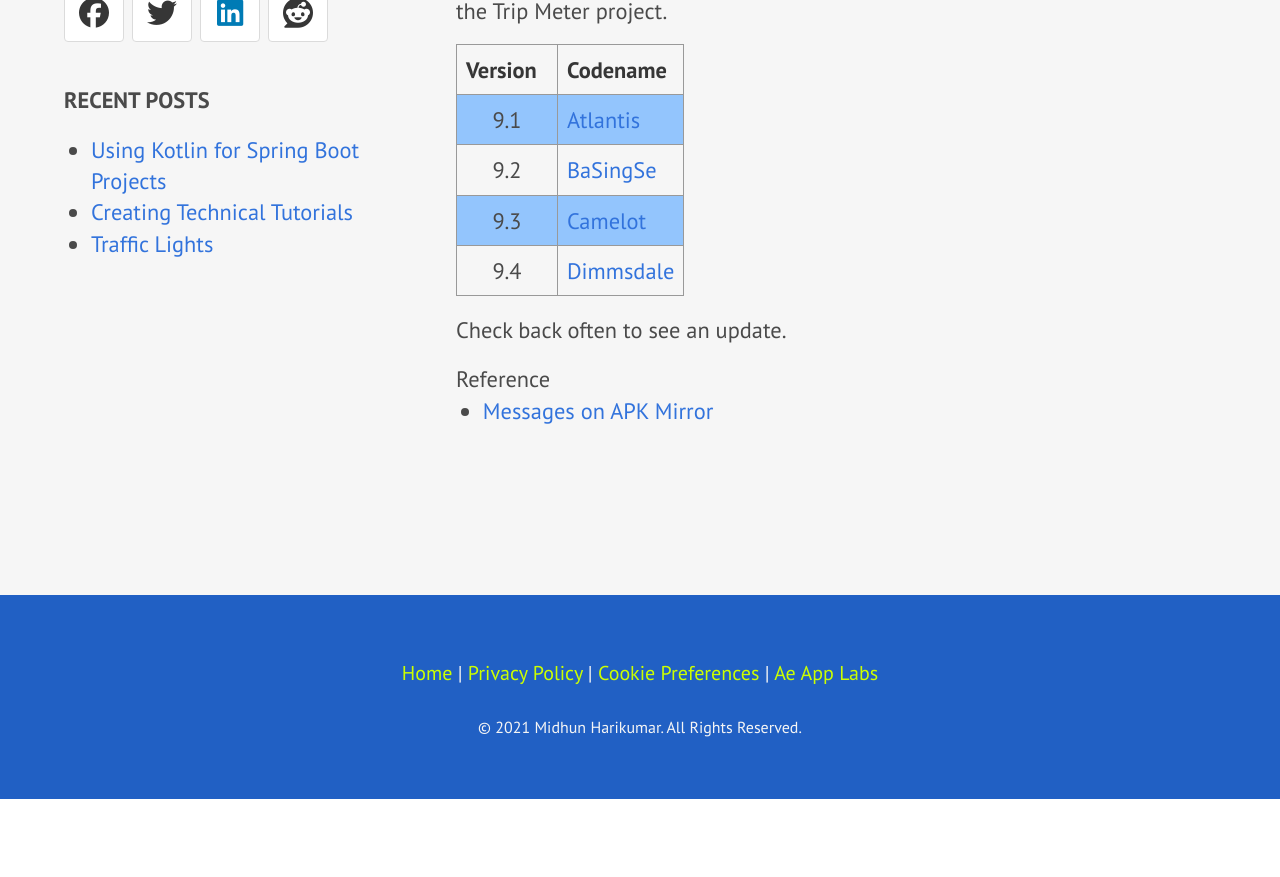
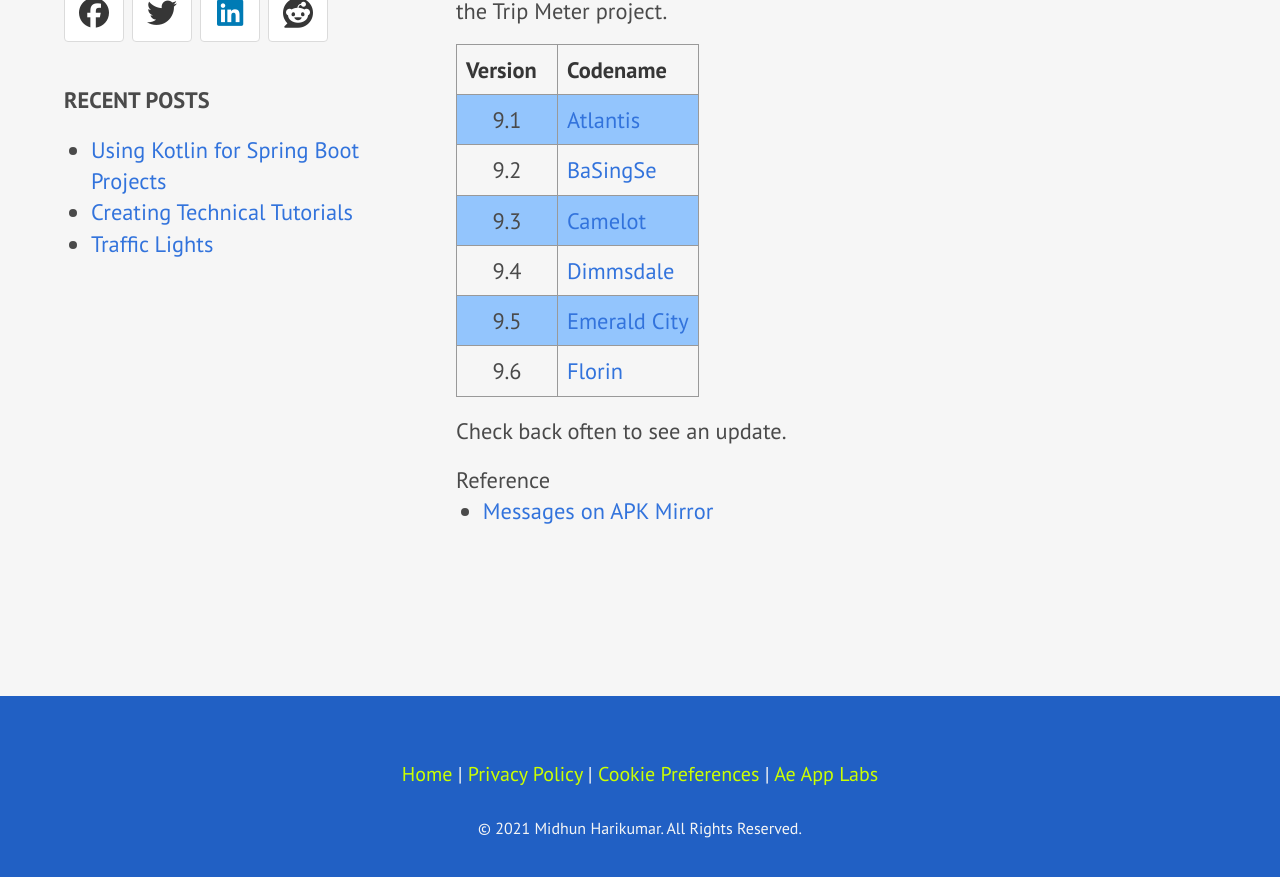
Before and after one commit to midhunhk/midhunhk.github.io, a Jekyll site: the page built from _posts/2021-08-26-android-messages-codenames.md, in a window 1280 px wide and 900 px high, scrolled down 649 px. Shown: the top 877 px of the window. Built offline with Jekyll 4.4.1, drawn with Linux system fonts in a browser that asks for light colours; nearby versions of some CDN libraries; comment, search, counter and statistics services are not loaded; a style sheet for code colours, icons or effects is not loaded; before the commit the page ends 1448 px from its top, so only the background shows below that.

Commit message:
Update 2021-08-26-android-messages-codenames.md

```diff
--- a/_posts/2021-08-26-android-messages-codenames.md
+++ b/_posts/2021-08-26-android-messages-codenames.md
@@ -19,6 +19,8 @@
 | 9.2     | [BaSingSe](https://avatar.fandom.com/wiki/Ba_Sing_Se) |
 | 9.3     | [Camelot](https://en.wikipedia.org/wiki/Camelot) |
 | 9.4     | [Dimmsdale](https://fairlyoddparents.fandom.com/wiki/Dimmsdale) |
+| 9.5     | [Emerald City](https://en.wikipedia.org/wiki/Emerald_City) |
+| 9.6     | [Florin](https://princessbride.fandom.com/wiki/Florin_City) |
 
 Check back often to see an update.
 
```
